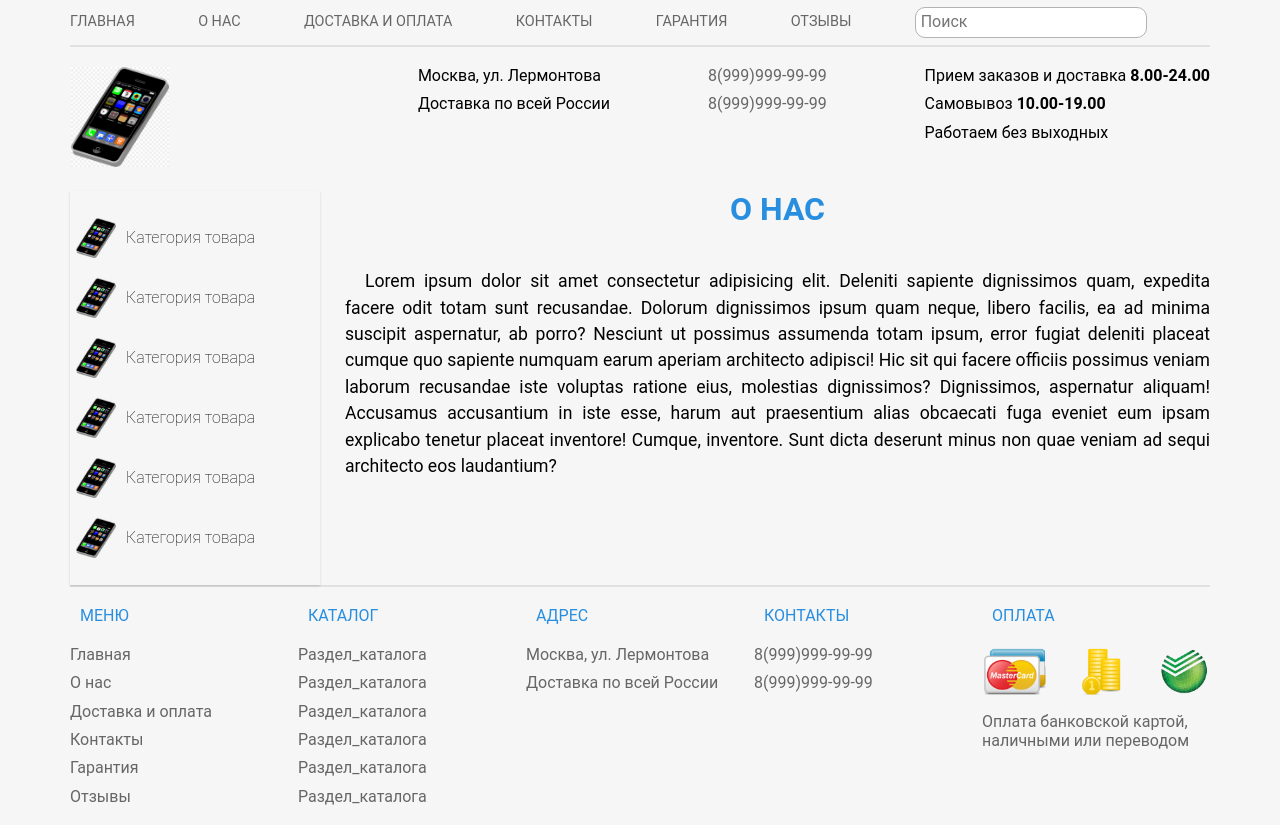
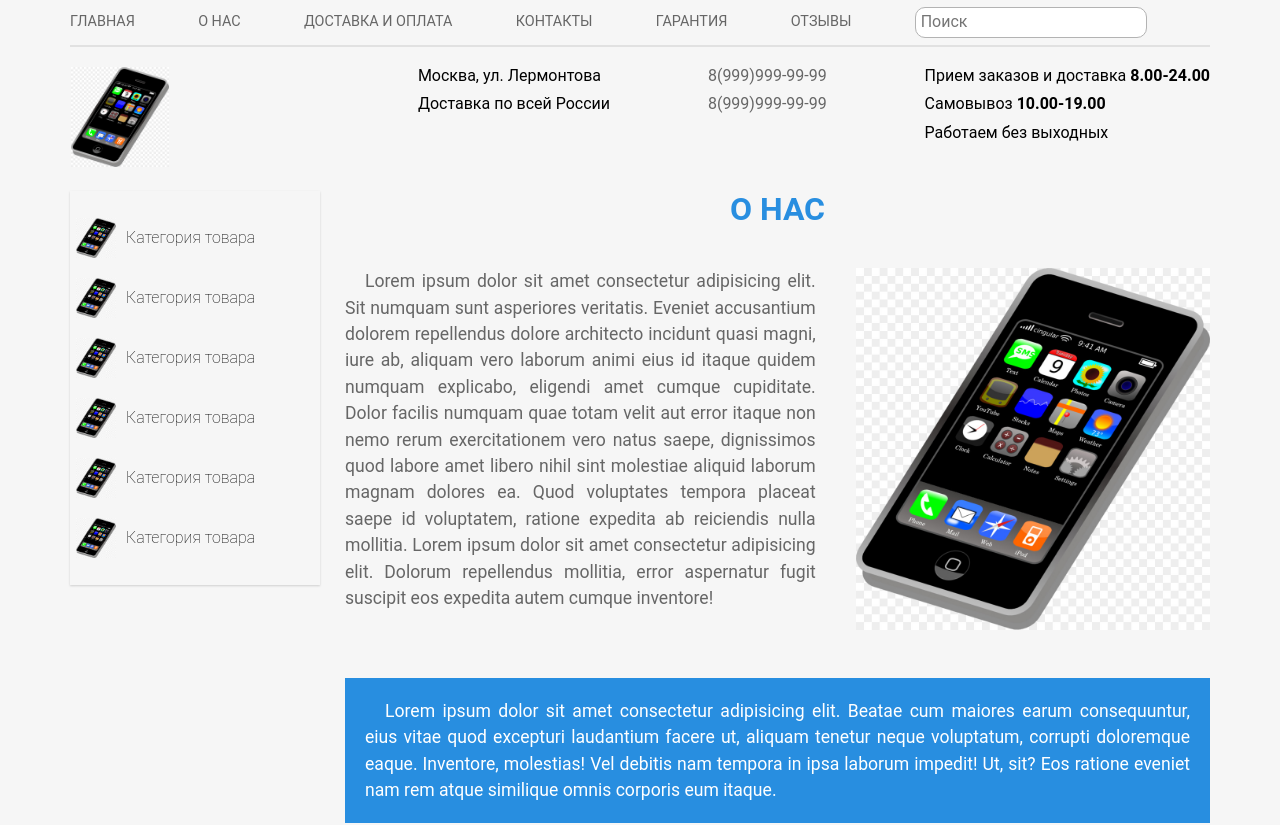
Before and after one commit to berryllium/tech-market, a Vue app: page /about in a window 1280 px wide. Shown: the top 825 px of the page. Built offline with nearby package versions, Linux system fonts and the light colour scheme; some icons are missing.

Commit message:
сверстал about

```diff
--- a/src/views/About.vue
+++ b/src/views/About.vue
@@ -1,8 +1,43 @@
 <template>
   <div class="content">
     <h1>О нас</h1>
-    <div class="page-text">
-      Lorem ipsum dolor sit amet consectetur adipisicing elit. Deleniti sapiente dignissimos quam, expedita facere odit totam sunt recusandae. Dolorum dignissimos ipsum quam neque, libero facilis, ea ad minima suscipit aspernatur, ab porro? Nesciunt ut possimus assumenda totam ipsum, error fugiat deleniti placeat cumque quo sapiente numquam earum aperiam architecto adipisci! Hic sit qui facere officiis possimus veniam laborum recusandae iste voluptas ratione eius, molestias dignissimos? Dignissimos, aspernatur aliquam! Accusamus accusantium in iste esse, harum aut praesentium alias obcaecati fuga eveniet eum ipsam explicabo tenetur placeat inventore! Cumque, inventore. Sunt dicta deserunt minus non quae veniam ad sequi architecto eos laudantium?
+    <div class="about">
+      <div class="about__text">Lorem ipsum dolor sit amet consectetur adipisicing elit. Sit numquam sunt asperiores veritatis. Eveniet accusantium dolorem repellendus dolore architecto incidunt quasi magni, iure ab, aliquam vero laborum animi eius id itaque quidem numquam explicabo, eligendi amet cumque cupiditate. Dolor facilis numquam quae totam velit aut error itaque non nemo rerum exercitationem vero natus saepe, dignissimos quod labore amet libero nihil sint molestiae aliquid laborum magnam dolores ea. Quod voluptates tempora placeat saepe id voluptatem, ratione expedita ab reiciendis nulla mollitia. Lorem ipsum dolor sit amet consectetur adipisicing elit. Dolorum repellendus mollitia, error aspernatur fugit suscipit eos expedita autem cumque inventore!</div>
+      <div class="about__img-wrap"><img class="about__img" src="images/image-phone.jpg" alt=""></div>
+      <div class="about__mark">Lorem ipsum dolor sit amet consectetur adipisicing elit. Beatae cum maiores earum consequuntur, eius vitae quod excepturi laudantium facere ut, aliquam tenetur neque voluptatum, corrupti doloremque eaque. Inventore, molestias! Vel debitis nam tempora in ipsa laborum impedit! Ut, sit? Eos ratione eveniet nam rem atque similique omnis corporis eum itaque.</div>
     </div>
   </div>
 </template>
+
+<style lang="less" scoped>
+@import url('../style/variables.less');
+  .about {
+    color: @grey;
+    text-align: justify;
+    font-size: 1.1em;
+    line-height: 1.5em;
+    display: grid;
+    gap: 40px;
+    grid-template-areas:
+    "text img"
+    "mark mark";
+    &__text {
+      text-indent: 20px;
+      grid-area: text;
+    }
+    &__img-wrap {
+      grid-area: img;
+    }
+    &__img {
+      max-width: 100%;
+      height: auto;
+    }
+    &__mark {
+      text-indent: 20px;
+      padding: 20px;
+      grid-area: mark;
+      background: @blue;
+      color: white;
+    }
+  }
+</style>
--- a/src/views/Delivery.vue
+++ b/src/views/Delivery.vue
@@ -19,7 +19,7 @@
       </div>
       <div class="delivery-item">
         <i class="fa fa-clock-o delivery-item__img" aria-hidden="true"></i>
-        <div class="delivery-item__header">Доставка курьером</div>
+        <div class="delivery-item__header">Курьер</div>
         <div class="delivery-item__content">
           <p>Lorem ipsum dolor sit amet, consectetur adipisicing elit. Qui voluptas provident hic beatae esse asperiores est doloremque, ipsum maxime. In perspiciatis numquam, rem qui, asperiores ratione possimus magni hic sint, deserunt voluptas inventore debitis facere. Vitae, quos. Soluta sint doloribus iste officiis cumque adipisci nihil, nisi libero eveniet. Ratione, in?</p>
         </div>
@@ -57,6 +57,7 @@
       color: @grey;
   }
   &__header {
+    text-align: center;
     color: @blue;
     font-size: 1.1em;
     text-transform: uppercase;
```
